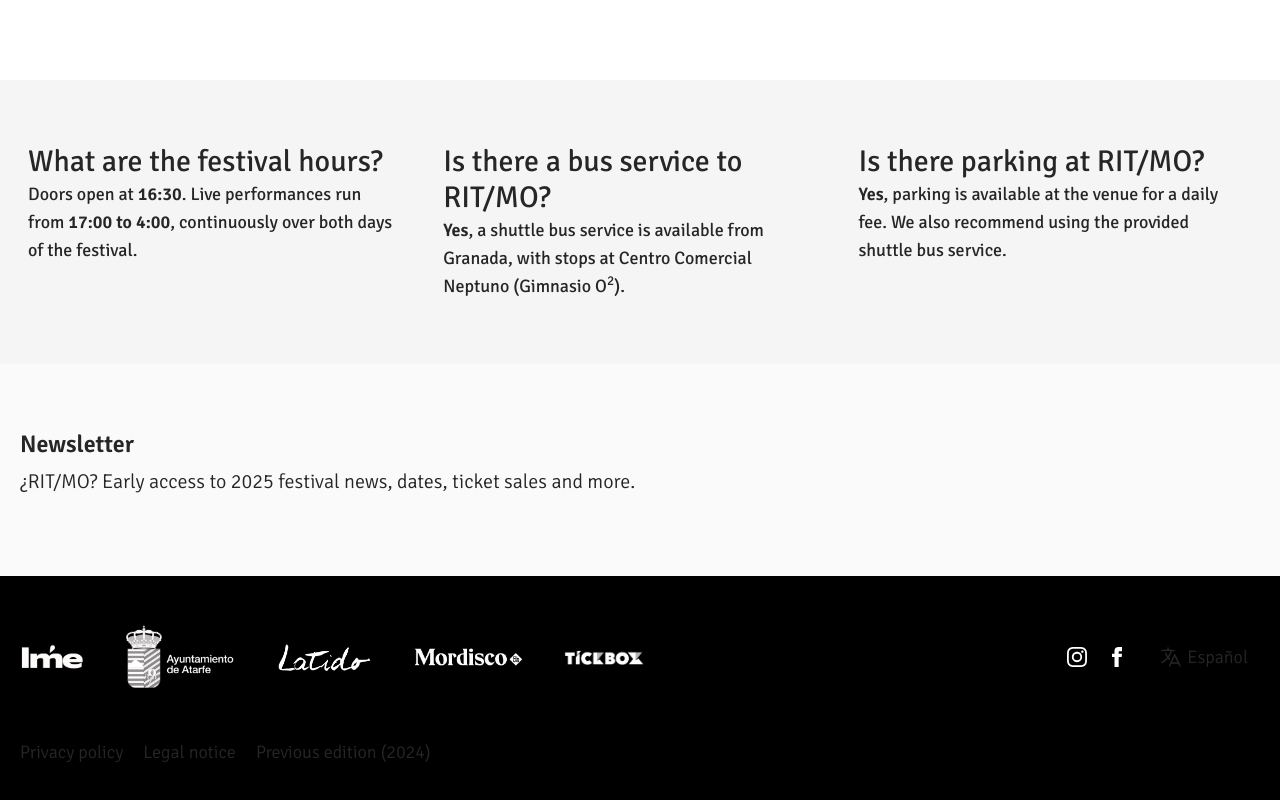
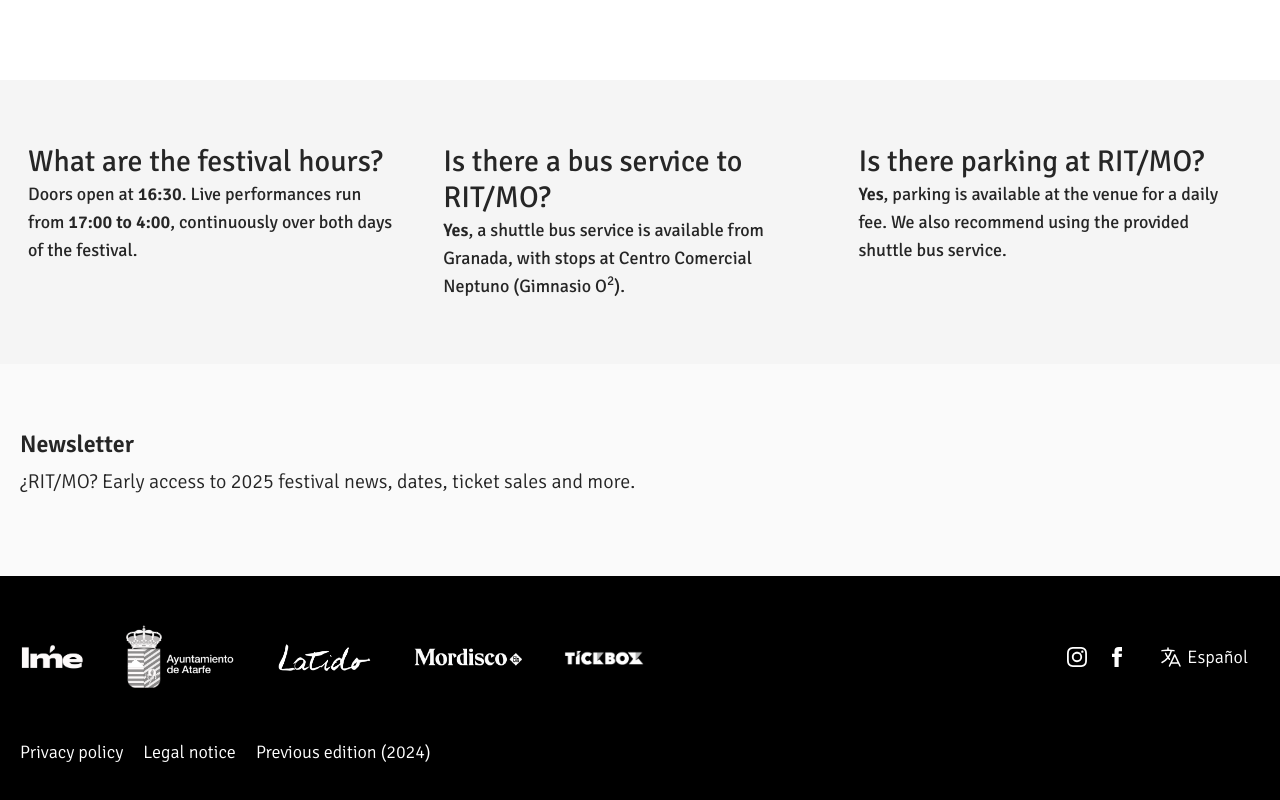
Before and after one commit to manumorante/ritmo2025, a Next.js app: page /en in a window 1280 px wide. Shown: the part 2169-2969 px from the top of the page. Built offline with nearby package versions, Linux system fonts and the light colour scheme.

Commit message:
feat: update Footer component styles for improved visibility and consistency

```diff
--- a/components/Footer.tsx
+++ b/components/Footer.tsx
@@ -52,7 +52,7 @@ export default function Footer({ lang }: { lang?: any }) {
               />
             </div>
 
-            <div className="w-full md:w-auto flex flex-wrap gap-3 sm:gap-6 items-center justify-between">
+            <div className="text-white  w-full md:w-auto flex flex-wrap gap-3 sm:gap-6 items-center justify-between">
               {/* Social */}
               <div className="flex flex-wrap gap-5 content-center [&_a]:no-underline ">
                 <Link
@@ -75,7 +75,7 @@ export default function Footer({ lang }: { lang?: any }) {
             </div>
           </div>
 
-          <div className="mt-12 flex md:items-center gap-5">
+          <div className="mt-12 text-white  flex md:items-center gap-5">
             <Link
               className="  no-underline"
               href={`/${lang}/privacy`}
```
